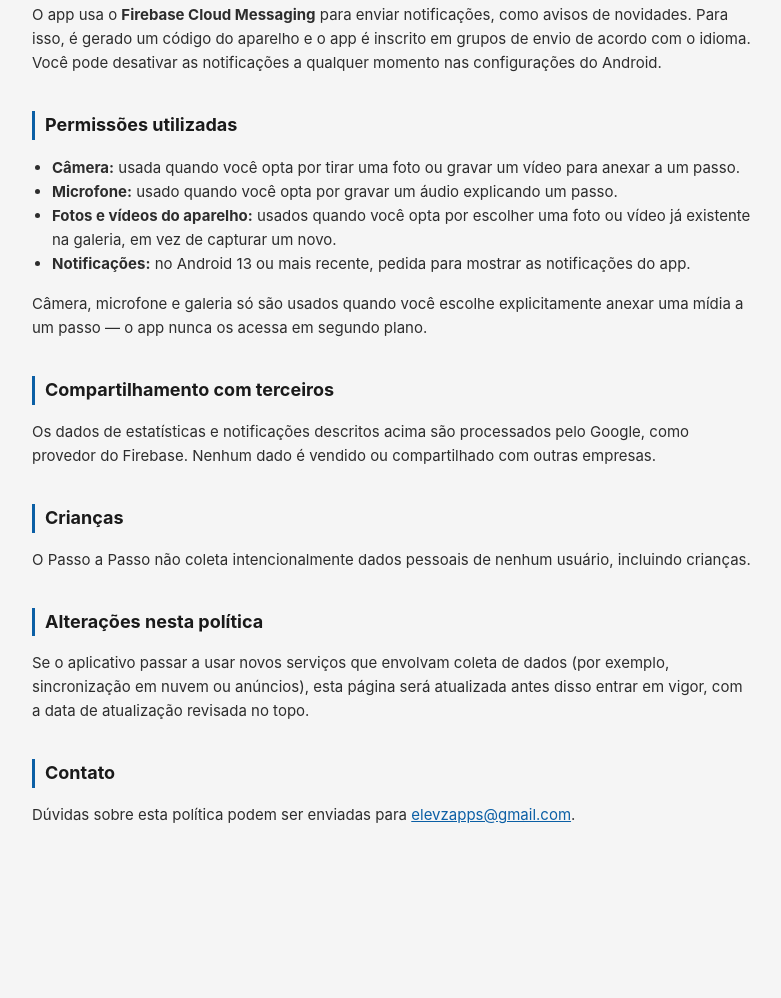
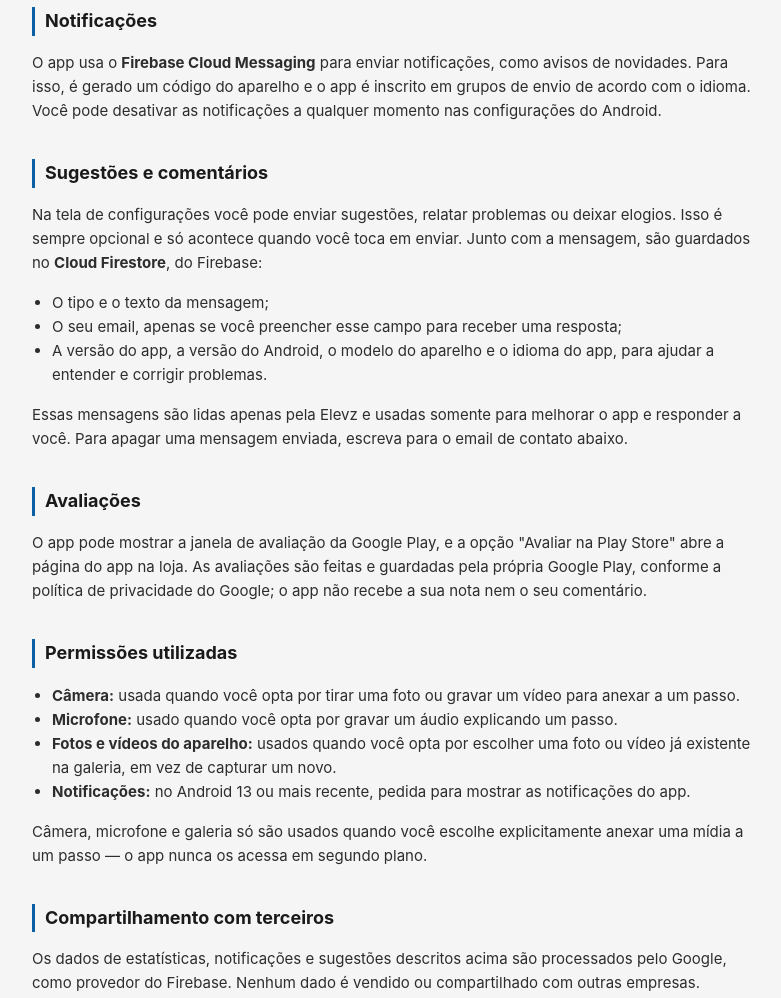
Before and after one commit to elevz/elevz.github.io, a plain HTML site: page passo-a-passo/politica-de-privacidade.html in a window 1280 px wide. Shown: the part 1048-2046 px from the top of the page, without its empty margins (248-1029 px from the left). Before the commit the page ends 1986 px from the top, so only its background shows below. Drawn offline with Linux system fonts and the light colour scheme.

Commit message:
docs(passo-a-passo): add feedback and reviews to privacy policy

```diff
--- a/passo-a-passo/politica-de-privacidade.html
+++ b/passo-a-passo/politica-de-privacidade.html
@@ -54,7 +54,7 @@
 <body>
 <main>
   <h1>Política de Privacidade – Passo a Passo</h1>
-  <p class="updated">Última atualização: 17 de novembro de 2026</p>
+  <p class="updated">Última atualização: 18 de novembro de 2026</p>
 
   <p>
     Esta política explica como o aplicativo <strong>Passo a Passo</strong>, desenvolvido pela
@@ -66,8 +66,8 @@
     Os tutoriais que você cria, incluindo fotos, vídeos e áudios anexados, ficam salvos
     apenas no seu aparelho e nunca são enviados para servidores. Não existe cadastro,
     login, conexão com redes sociais ou coleta de identificadores de publicidade.
-    O app usa o Firebase, serviço do Google, para gerar estatísticas de uso anônimas
-    e para enviar notificações.
+    O app usa o Firebase, serviço do Google, para gerar estatísticas de uso anônimas,
+    enviar notificações e receber as sugestões que você decidir enviar pelo app.
   </p>
 
   <h2>Dados armazenados no dispositivo</h2>
@@ -77,7 +77,8 @@
   <ul>
     <li>Título, descrição e passos de cada tutorial que você cria;</li>
     <li>Fotos, vídeos e áudios anexados aos passos, quando você opta por adicionar mídia;</li>
-    <li>Datas de criação e última edição de cada tutorial.</li>
+    <li>Datas de criação e última edição de cada tutorial;</li>
+    <li>O idioma que você escolheu para o app.</li>
   </ul>
   <p>
     Essas informações não são enviadas para nenhum servidor da Elevz ou de terceiros,
@@ -109,6 +110,32 @@
     notificações a qualquer momento nas configurações do Android.
   </p>
 
+  <h2>Sugestões e comentários</h2>
+  <p>
+    Na tela de configurações você pode enviar sugestões, relatar problemas ou deixar
+    elogios. Isso é sempre opcional e só acontece quando você toca em enviar. Junto com
+    a mensagem, são guardados no <strong>Cloud Firestore</strong>, do Firebase:
+  </p>
+  <ul>
+    <li>O tipo e o texto da mensagem;</li>
+    <li>O seu email, apenas se você preencher esse campo para receber uma resposta;</li>
+    <li>A versão do app, a versão do Android, o modelo do aparelho e o idioma do app,
+      para ajudar a entender e corrigir problemas.</li>
+  </ul>
+  <p>
+    Essas mensagens são lidas apenas pela Elevz e usadas somente para melhorar o app e
+    responder a você. Para apagar uma mensagem enviada, escreva para o email de contato
+    abaixo.
+  </p>
+
+  <h2>Avaliações</h2>
+  <p>
+    O app pode mostrar a janela de avaliação da Google Play, e a opção "Avaliar na Play
+    Store" abre a página do app na loja. As avaliações são feitas e guardadas pela própria
+    Google Play, conforme a política de privacidade do Google; o app não recebe a sua nota
+    nem o seu comentário.
+  </p>
+
   <h2>Permissões utilizadas</h2>
   <ul>
     <li><strong>Câmera:</strong> usada quando você opta por tirar uma foto ou gravar um vídeo para anexar a um passo.</li>
@@ -123,8 +150,9 @@
 
   <h2>Compartilhamento com terceiros</h2>
   <p>
-    Os dados de estatísticas e notificações descritos acima são processados pelo Google,
-    como provedor do Firebase. Nenhum dado é vendido ou compartilhado com outras empresas.
+    Os dados de estatísticas, notificações e sugestões descritos acima são processados
+    pelo Google, como provedor do Firebase. Nenhum dado é vendido ou compartilhado com
+    outras empresas.
   </p>
 
   <h2>Crianças</h2>
```
